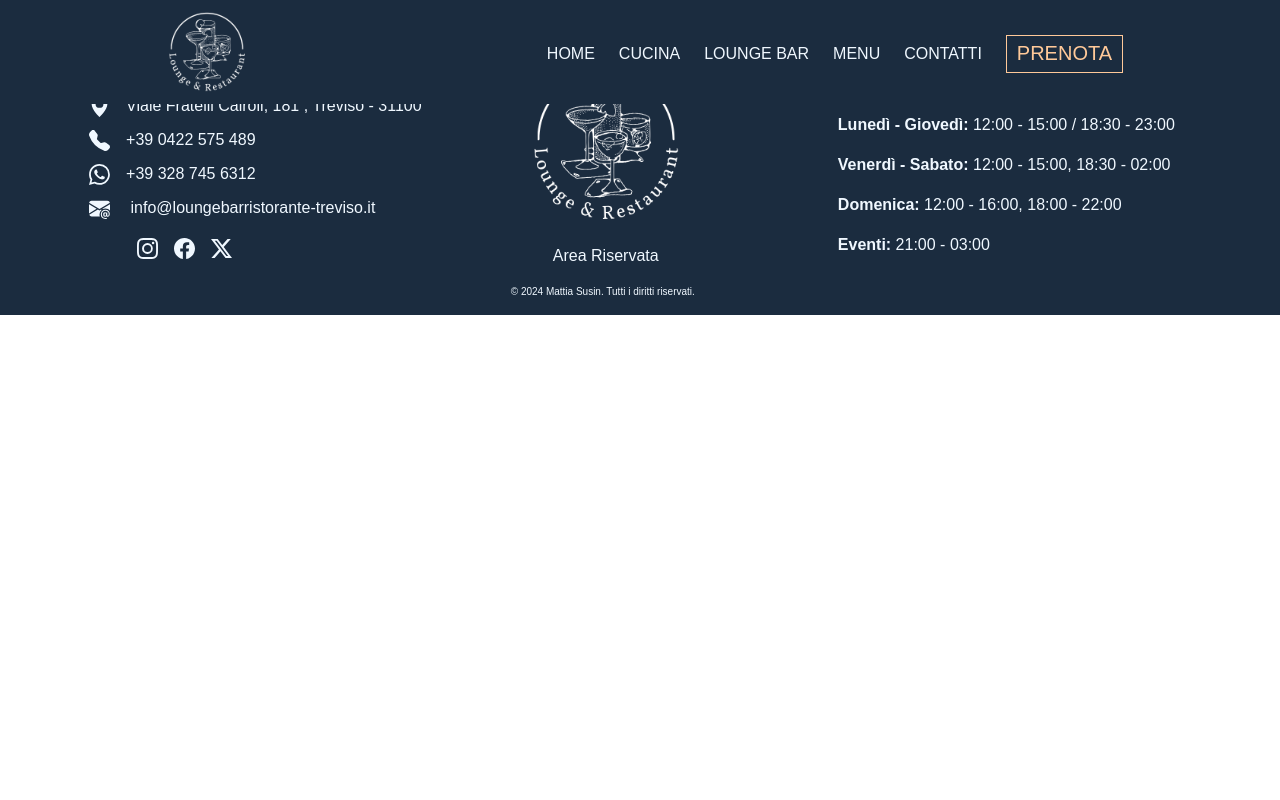
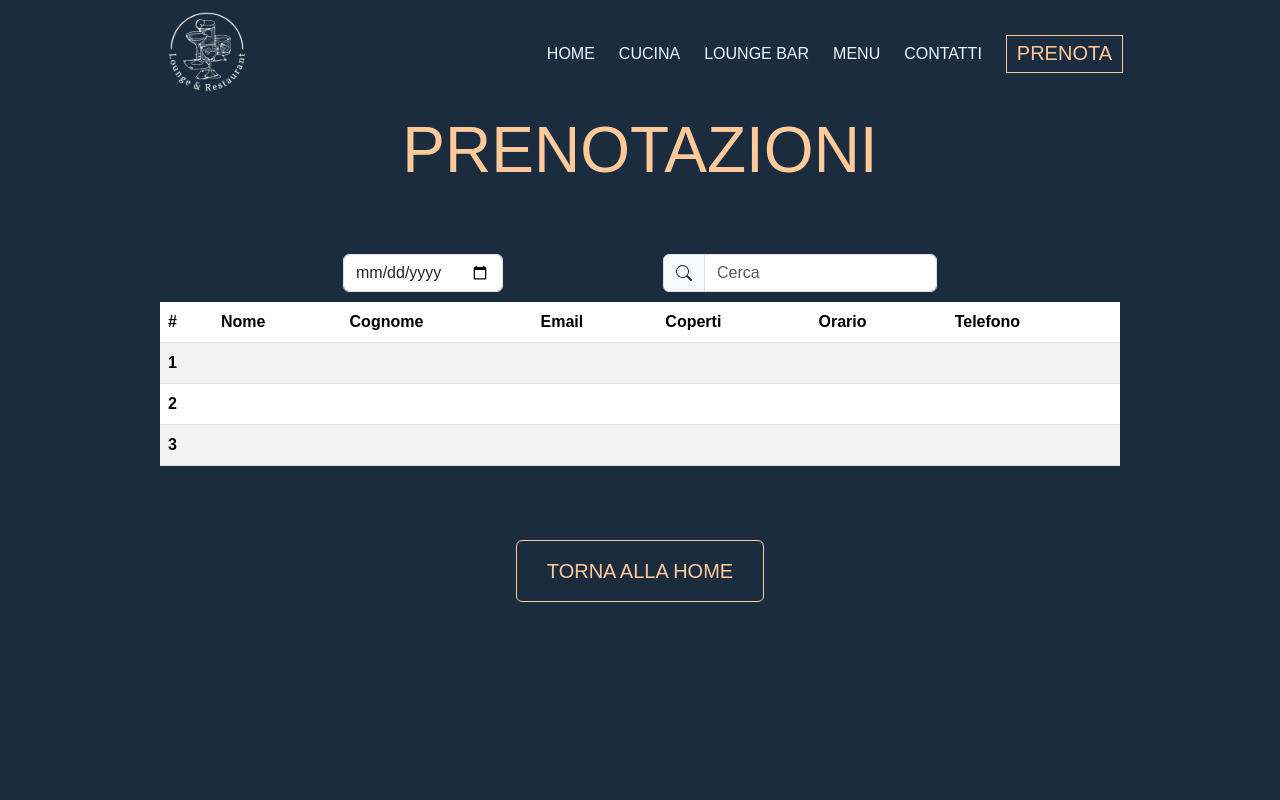
Before and after one commit to MattiaSusin/CAPFRONT, a React (Vite) app: page /dashboard in a window 1280 px wide. Shown: the top 800 px of the page. Built offline with nearby package versions, Linux system fonts and the light colour scheme.

Commit message:
Creazione page DashBoard e MenuSettings

```diff
--- a/src/App.jsx
+++ b/src/App.jsx
@@ -10,6 +10,8 @@ import LoungeBar from './assets/components/React/LoungeBar'
 import Menu from './assets/components/React/Menu'
 import LoginAdmin from './assets/components/React/LoginAdmin'
 import MenuAdmin from './assets/components/React/MenuAdmin'
+import MenuSettings from './assets/components/React/MenuSettings'
+import DashBoardPrenotazioni from './assets/components/React/DashboardPrenotazioni'
 
 function App() {
 
@@ -29,6 +31,8 @@ function App() {
 
        <Route path="/loginAdmin" element={<LoginAdmin/>} />
        <Route path="/menuAdmin" element={<MenuAdmin/>} />
+       <Route path="/dashboard" element={<DashBoardPrenotazioni/>} />
+       <Route path="/menuSettings" element={<MenuSettings/>} />
 
        </Routes>
       <Footer/>
--- /dev/null
+++ b/src/assets/components/Css/DashBoardPrenotazioni.css
@@ -0,0 +1,16 @@
+body{
+    background-color: #1b2c3f;
+}
+
+.contDash{
+height: 100vh;
+}
+
+.formDash{
+    width: 25%;
+}
+
+.h1Dash{
+    font-size: 8vh;
+    color: #ffc999;
+}
--- /dev/null
+++ b/src/assets/components/Css/MenuSettings.css
@@ -0,0 +1,7 @@
+.contMenuSettings{
+   height: 50vh;
+}
+
+.h1MenuSett{
+font-size: 8vh;
+}
--- /dev/null
+++ b/src/assets/components/React/DashboardPrenotazioni.jsx
@@ -0,0 +1,89 @@
+import "bootstrap/dist/css/bootstrap.min.css"; //! IMPORTAZIONE BOOTSTRAP-REACT
+import { Button, Form, FormControl, InputGroup} from "react-bootstrap";
+import { Search } from "react-bootstrap-icons";
+import { Link } from "react-router-dom";
+import '../Css/DashBoardPrenotazioni.css'
+
+const DashBoardPrenotazioni = () => {
+    return(
+<div className="contDash">
+    <div className=" d-flex justify-content-center align-items-center h-25 ">
+<h1 className="h1Dash">PRENOTAZIONI</h1>
+    </div>
+    <Form className=" d-flex justify-content-center d-flex w-100">
+      <div className="d-flex justify-content-between w-25">
+      <Form.Control type="date" className="w-50 dataA"></Form.Control>
+      </div>
+      <div>
+      <Form className="d-flex w-100">
+      <InputGroup>
+        <InputGroup.Text id="basic-addon1">
+          <Search/>
+        </InputGroup.Text>
+        <FormControl
+          type="search"
+          placeholder="Cerca"
+          aria-label="Cerca"
+        />
+      </InputGroup>
+    </Form>
+      </div>
+    </Form>
+    <div className="d-flex justify-content-center align-items-center h-25">
+
+<table className="table table-white table-striped align-items-center w-75">
+  <thead>
+    <tr>
+      <th scope="col">#</th>
+      <th scope="col">Nome</th>
+      <th scope="col">Cognome</th>
+      <th scope="col">Email</th>
+      <th scope="col">Coperti</th>
+      <th scope="col">Orario</th>
+      <th scope="col">Telefono</th>
+    </tr>
+  </thead>
+  <tbody>
+    <tr>
+      <th scope="row">1</th>
+      <td></td>
+      <td></td>
+      <td></td>
+      <td></td>
+      <td></td>
+      <td></td>
+    </tr>
+    <tr>
+      <th scope="row">2</th>
+      <td></td>
+      <td></td>
+      <td></td>
+      <td></td>
+      <td></td>
+      <td></td>
+    </tr>
+    <tr>
+      <th scope="row">3</th>
+      <td></td>
+      <td></td>
+      <td></td>
+      <td></td>
+      <td></td>
+      <td></td>
+    </tr>
+  </tbody>
+</table>
+    </div>
+    <div className="d-flex justify-content-center  mt-5">
+      <Link to="/menuAdmin">
+    <Button className="btnFormPrenotazione">
+      TORNA ALLA HOME
+    </Button>
+      </Link>
+
+    </div>
+</div>
+    )
+}
+
+export default DashBoardPrenotazioni;
--- a/src/assets/components/React/MenuAdmin.jsx
+++ b/src/assets/components/React/MenuAdmin.jsx
@@ -12,11 +12,9 @@ const MenuAdmin = () => {
             <NavLink to="/" className="nav-link">
             <Button className="btnFormPrenotazione me-5">DRINK LIST</Button>
             </NavLink>
-            <NavLink to="/" className="nav-link">
+            <NavLink to="/menuSettings" className="nav-link">
             <Button className="btnFormPrenotazione me-5">MENU</Button>
             </NavLink>
-
-
         </div>
     )
 }
--- /dev/null
+++ b/src/assets/components/React/MenuSettings.jsx
@@ -0,0 +1,41 @@
+import "bootstrap/dist/css/bootstrap.min.css";
+import "../Css/MenuSettings.css";
+import { Button, Modal } from "react-bootstrap";
+import { useState } from "react";
+
+const MenuSettings = () => {
+  const [show, setShow] = useState(false);
+
+  const handleClose = () => setShow(false);
+  const handleShow = () => setShow(true);
+
+  return (
+    <div className="contMenuSettings mt-5  d-flex justify-content-center">
+        <div>
+      <div>
+        <h1 className="text-white h1MenuSett">GESTIONE PIATTI</h1>
+      </div>
+
+      <div className="mt-5 justify-content-center d-flex">
+        <Button variant="primary" onClick={handleShow}>
+          NUOVO PIATTO
+        </Button>
+
+        <Modal show={show} onHide={handleClose} animation={false}>
+          <Modal.Header closeButton className="justify-content-center" >
+            <Modal.Title>NUOVO PIATTO</Modal.Title>
+          </Modal.Header>
+          <Modal.Body>Woohoo, you are reading this text in a modal!</Modal.Body>
+          <Modal.Footer>
+            <Button variant="primary" onClick={handleClose}>
+              {" "}
+              Save Changes
+            </Button>
+          </Modal.Footer>
+        </Modal>
+      </div>
+        </div>
+    </div>
+  );
+};
+export default MenuSettings;
```
Also changed, not shown: src/assets/components/React/Prenotazione.jsx (+0 -17 lines).
